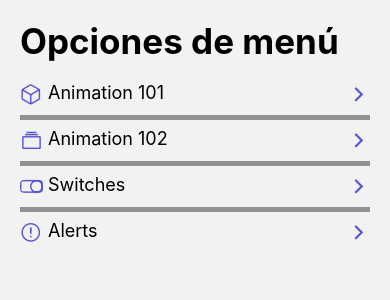
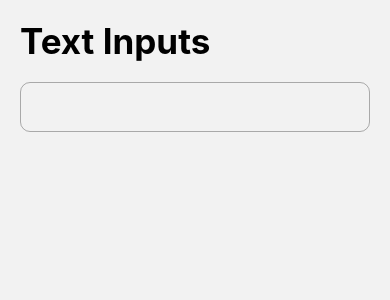
Before and after one commit to Felipe0298/RNComponents, a React Native app: screen /TextInputScreen in a window 390 px wide. Shown: the top 300 px of the page. Built offline with nearby package versions, Linux system fonts and the light colour scheme.

Commit message:
206. Componente - TextInput

```diff
--- a/src/data/menuItems.tsx
+++ b/src/data/menuItems.tsx
@@ -20,6 +20,11 @@ export const menuItems: menuItem[] = [
         name: "Alerts",
         icon: "alert-circle-outline",
         component: "AlertScreen"
+    },
+    {
+        name: "TextInputs",
+        icon: "document-text-outline",
+        component: "TextInputScreen"
     }
 
 
--- a/src/navigator/Navigator.tsx
+++ b/src/navigator/Navigator.tsx
@@ -4,6 +4,7 @@ import { Animation102Screen } from '../screen/Animation102Screen';
 import { Animation101Screen } from '../screen/Animation101Screen';
 import { SwitchScreen } from '../screen/SwitchScreen';
 import { AlertScreen } from '../screen/AlertScreen';
+import { TextInputScreen } from '../screen/TextInputScreen';
 
 const Stack = createStackNavigator();
 
@@ -18,6 +19,8 @@ export const Navigator = () => {
       <Stack.Screen name="Animation102Screen" component={Animation102Screen} />
       <Stack.Screen name="SwitchScreen" component={SwitchScreen} />
       <Stack.Screen name="AlertScreen" component={AlertScreen} />
+      <Stack.Screen name="TextInputScreen" component={TextInputScreen} />
+
 
     </Stack.Navigator>
   );
--- /dev/null
+++ b/src/screen/TextInputScreen.tsx
@@ -0,0 +1,25 @@
+import React from 'react';
+import {StyleSheet, Text, TextInput, View} from 'react-native';
+import { HeaderTitle } from '../components/HeaderTitle';
+import { styles } from '../theme/appTheme';
+
+export const TextInputScreen = () => {
+    return (
+        <View style={styles.globalMargin}>
+            <HeaderTitle title='Text Inputs'/>
+
+            <TextInput style={stylesScreen.textInputStyle}/>
+        </View>
+    );
+}
+
+
+export const stylesScreen = StyleSheet.create({
+    textInputStyle:{
+        borderWidth:1,
+        opacity:0.3,
+        height:50,
+        paddingHorizontal:10,
+        borderRadius:10
+    }
+});
```
